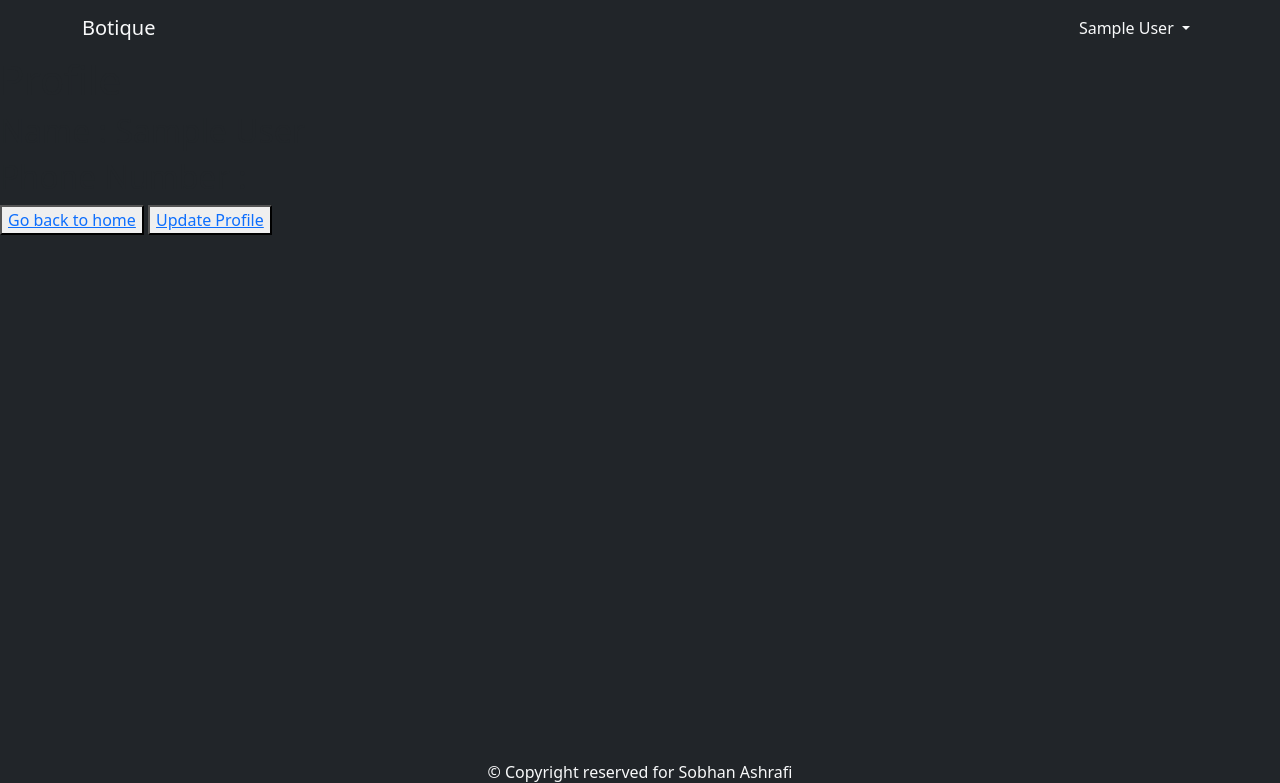
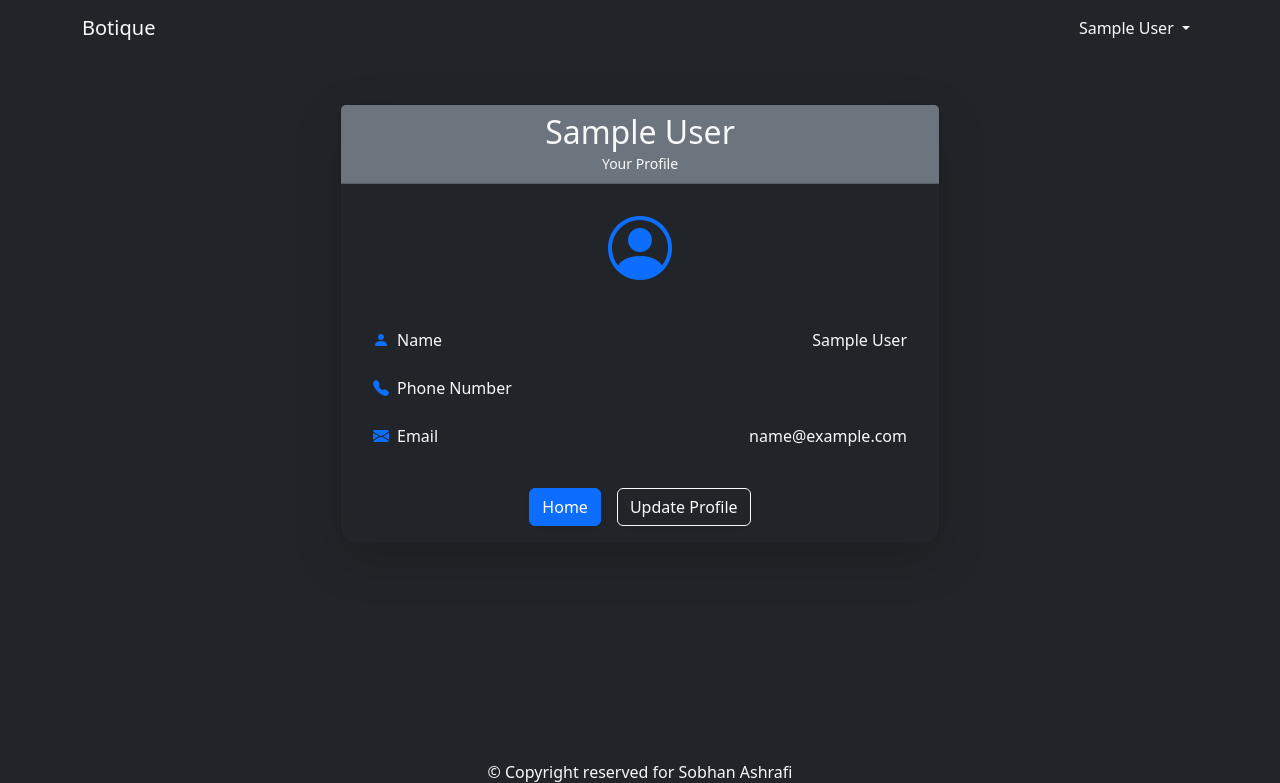
Before and after one commit to sobhan661/Botique, a Django app: page /profile in a window 1280 px wide. Shown: the top 783 px of the page. Run offline with Django 5.2, Linux system fonts and the light colour scheme; the visitor is signed in with stand-in values (Sample User, id 1).

Commit message:
update: rewrite profile.html and profile_update.html

```diff
--- a/templates/profile.html
+++ b/templates/profile.html
@@ -1,27 +1,74 @@
 {% extends "base.html" %}
 
 {% block title %}
-  {{ user.get_full_name.title }}
+  {{ user.get_full_name|title }}
 {% endblock title %}
 
 {% block content %}
-  <h1>
-    Profile
-  </h1>
-  <h2>
-    Name : {{ user.get_full_name.title }}
-  </h2>
-  <h2>
-    Phone Number : {{ user.phone_number }}
-  </h2>
-  <button>
-    <a href="{% url 'home' %}">
-      Go back to home
-    </a>
-  </button>
-  <button>
-    <a href="{% url 'profile_update' %}">
-      Update Profile
-    </a>
-  </button>
+<div class="container my-5 d-flex justify-content-center">
+  <div class="card text-light bg-dark shadow-lg" style="max-width: 600px; width: 100%;">
+    <div class="card-header text-center bg-secondary">
+      <h2 class="mb-0">{{ user.get_full_name|title }}</h2>
+      <small class="text-light">Your Profile</small>
+    </div>
+
+    <div class="card-body">
+      <div class="mb-4 text-center">
+        <i class="bi bi-person-circle" style="font-size: 4rem;"></i>
+      </div>
+
+      <ul class="list-group list-group-flush mb-4">
+        <li class="list-group-item bg-dark d-flex justify-content-between align-items-center text-light">
+          <span><i class="bi bi-person-fill me-2"></i>Name</span>
+          <span>{{ user.get_full_name|title }}</span>
+        </li>
+        <li class="list-group-item bg-dark d-flex justify-content-between align-items-center text-light">
+          <span><i class="bi bi-telephone-fill me-2"></i>Phone Number</span>
+          <span>{{ user.phone_number }}</span>
+        </li>
+        {% if user.email %}
+        <li class="list-group-item bg-dark d-flex justify-content-between align-items-center text-light">
+          <span><i class="bi bi-envelope-fill me-2"></i>Email</span>
+          <span>{{ user.email }}</span>
+        </li>
+        {% endif %}
+      </ul>
+
+      <div class="d-flex justify-content-center">
+        <a href="{% url 'home' %}" class="btn btn-primary me-3 shadow-sm hover-scale">Home</a>
+        <a href="{% url 'profile_update' %}" class="btn btn-outline-light shadow-sm hover-scale">Update Profile</a>
+      </div>
+    </div>
+  </div>
+</div>
+
+<!-- Optional inline CSS for hover effect -->
+<style>
+  .hover-scale:hover {
+    transform: scale(1.05);
+    transition: 0.3s;
+  }
+
+  .card {
+    border-radius: 15px;
+  }
+
+  .card-header {
+    border-top-left-radius: 15px;
+    border-top-right-radius: 15px;
+  }
+
+  .list-group-item {
+    border: none;
+    border-radius: 8px;
+    margin-bottom: 0.5rem;
+  }
+
+  i.bi {
+    color: #0d6efd; /* Bootstrap primary color for icons */
+  }
+</style>
+
+<!-- Bootstrap Icons CDN -->
+<link rel="stylesheet" href="https://cdn.jsdelivr.net/npm/bootstrap-icons@1.10.5/font/bootstrap-icons.css">
 {% endblock content %}
```
Also changed, not shown: templates/profile_update.html (+62 -9 lines).
